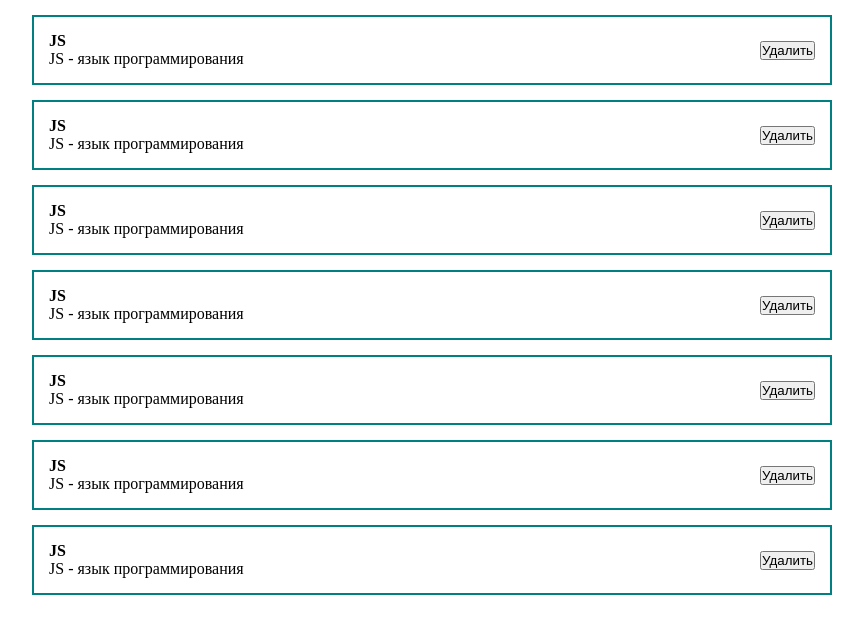
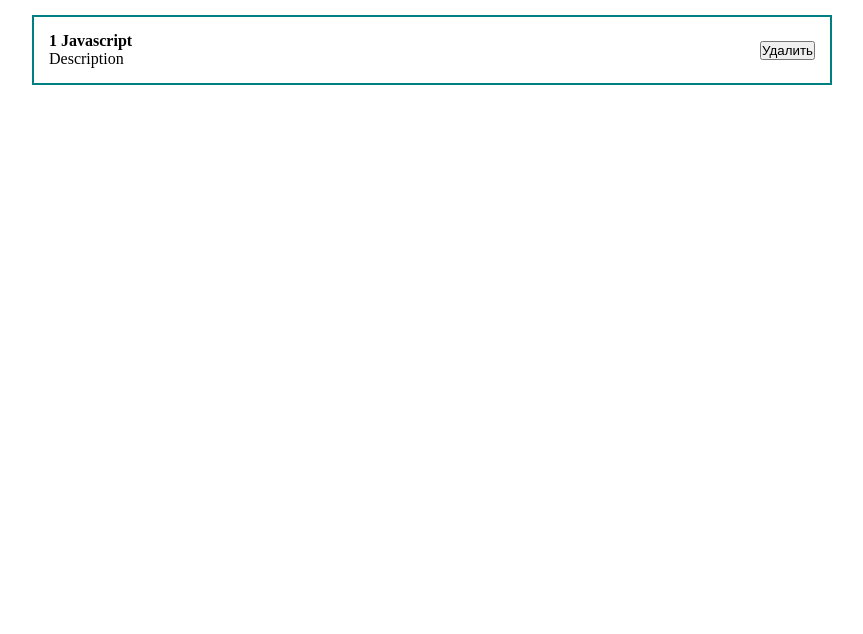
Before and after one commit to EugeneShatalin/react-Ulbi-TV, a React (Create React App) app: page / in a window 1280 px wide. Shown: the top 634 px of the page, without its empty margins (208-1071 px from the left). Built offline with nearby package versions, Linux system fonts and the light colour scheme.

Commit message:
feat: describe props for the Post component

```diff
--- a/src/App.js
+++ b/src/App.js
@@ -8,13 +8,7 @@
 function App() {
   return (
     <div className="App">
-      <PostItem/>
-      <PostItem/>
-      <PostItem/>
-      <PostItem/>
-      <PostItem/>
-      <PostItem/>
-      <PostItem/>
+      <PostItem post={{id: 1, title: 'Javascript', body: 'Description'}}/>
     </div>
   );
 }
--- a/src/components/PostItem.jsx
+++ b/src/components/PostItem.jsx
@@ -1,12 +1,12 @@
 import React from "react";
 
-const PostItem = () => {
+const PostItem = (props) => {
   return (
     <div className='post'>
       <div className='post__content'>
-        <strong>JS</strong>
+        <strong>{props.post.id} {props.post.title}</strong>
         <div >
-          JS - язык программирования
+          {props.post.body}
         </div>
       </div>
       <div className='post__btns'>
```
